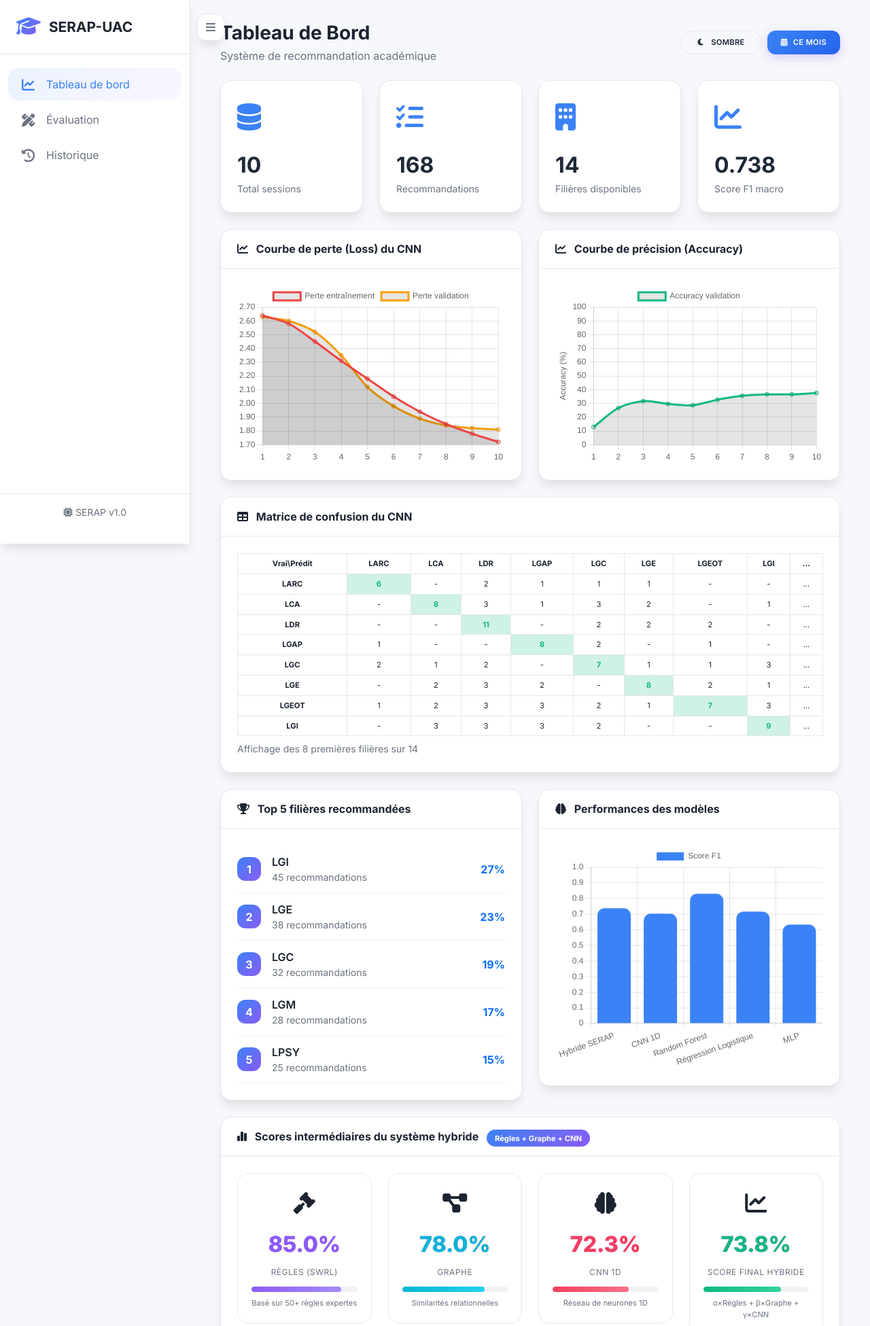
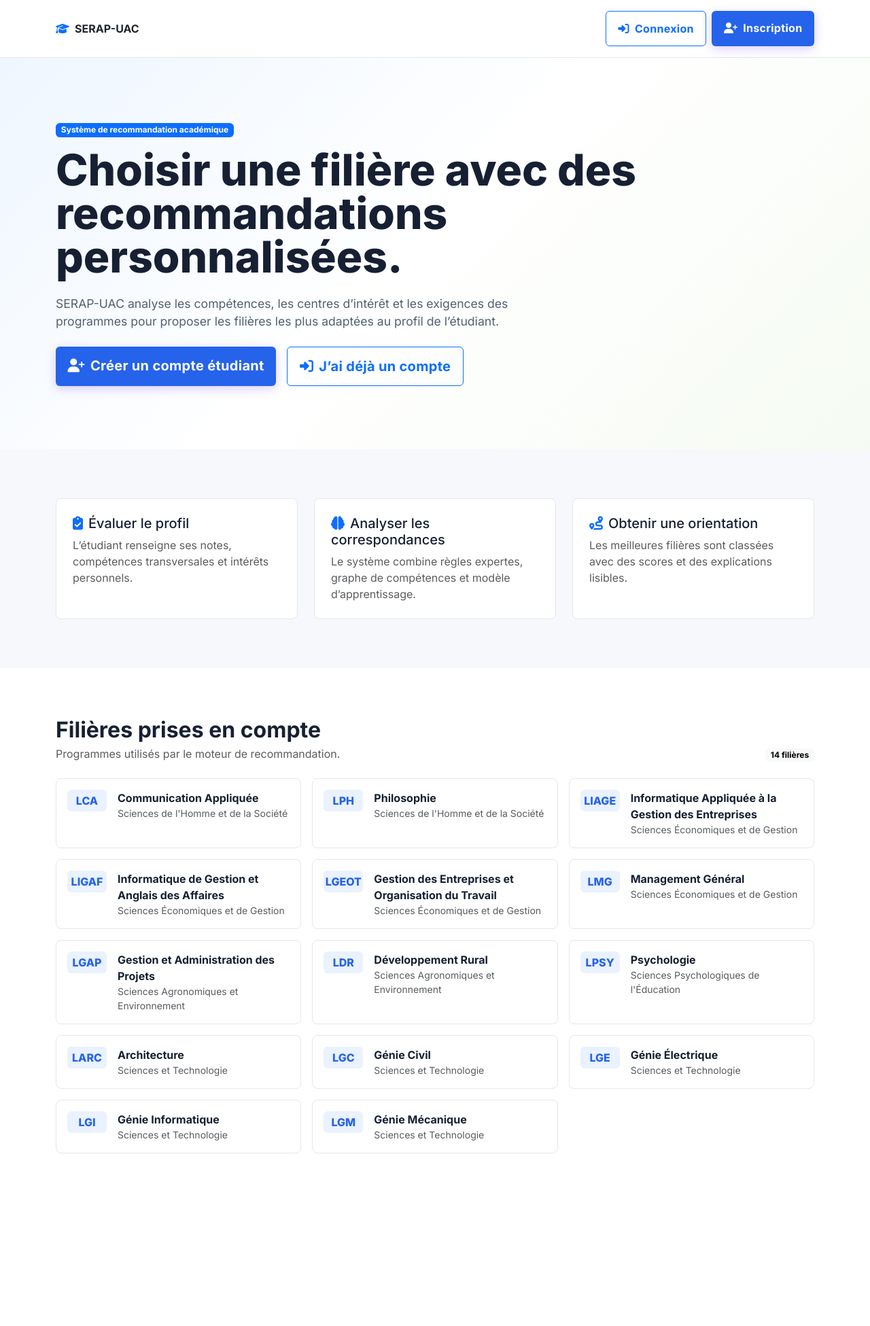
Before and after one commit to JoeloSYAYIPUMA/SYSTEME-DE-RECOMMANDATION-PERSONNALYSE-DES-FILIERES-MEMOIRE-JOELO, a FastAPI app: page / in a window 1280 px wide. Shown: the top 1951 px of the page at 68% size. After the commit the page ends 1697 px from the top, so only its background shows below. Run offline with FastAPI, Linux system fonts and the light colour scheme; data that the repository does not hold is empty.

Commit message:
Add landing page and role-based access

```diff
--- a/application/main.py
+++ b/application/main.py
@@ -1,16 +1,27 @@
 from __future__ import annotations  # Active les annotations différées.
 
+import csv
 import json
 from datetime import datetime, timedelta
 from pathlib import Path  # Importe Path pour les chemins.
 from typing import Dict, Optional  # Importe les types utiles.
 
-from fastapi import FastAPI, Form, Request  # Importe les outils FastAPI nécessaires.
-from fastapi.responses import HTMLResponse, JSONResponse  # Importe les types de réponses HTTP.
+from fastapi import FastAPI, Form, HTTPException, Request  # Importe les outils FastAPI nécessaires.
+from fastapi.responses import HTMLResponse, JSONResponse, RedirectResponse, Response  # Importe les types de réponses HTTP.
 from fastapi.staticfiles import StaticFiles  # Importe le montage des fichiers statiques.
 from fastapi.templating import Jinja2Templates  # Importe le moteur de templates Jinja2.
 
-from application.db import enregistrer_recommandation, init_db, lister_items, lister_sessions  # Importe la persistance SQLite.
+from application.db import (
+    authentifier,
+    creer_session,
+    creer_utilisateur,
+    enregistrer_recommandation,
+    init_db,
+    lister_items,
+    lister_sessions,
+    supprimer_session,
+    utilisateur_par_token,
+)  # Importe la persistance SQLite.
 from application.moteur import COLONNES_COMPETENCES, MoteurSERAP  # Importe les constantes et le moteur métier.
 
 BASE_DIR = Path(__file__).resolve().parents[1]  # Définit le dossier racine du projet.
@@ -21,6 +32,7 @@ app = FastAPI(title="SERAP-UAC", version="1.0.0")  # Crée l’application FastA
 app.mount("/static", StaticFiles(directory=str(DOSSIER_STATIC)), name="static")  # Monte le dossier static.
 templates = Jinja2Templates(directory=str(DOSSIER_TEMPLATES))  # Initialise le moteur de templates.
 moteur = MoteurSERAP()  # Initialise le moteur de recommandation hybride.
+SESSION_COOKIE = "serap_session"
 
 
 @app.on_event("startup")  # Initialise les ressources au démarrage du serveur.
@@ -63,21 +75,119 @@ def convertir_valeur(valeur: Optional[str]) -> Optional[float]:
     return float(valeur)
 
 
+def utilisateur_connecte(request: Request) -> Optional[Dict[str, str]]:
+    return utilisateur_par_token(request.cookies.get(SESSION_COOKIE, ""))
+
+
+def rediriger_selon_role(user: Dict[str, str]) -> RedirectResponse:
+    if user.get("role") == "admin":
+        return RedirectResponse(url="/dashboard", status_code=303)
+    return RedirectResponse(url="/evaluation", status_code=303)
+
+
+def exiger_connexion(request: Request) -> Optional[RedirectResponse]:
+    if utilisateur_connecte(request):
+        return None
+    return RedirectResponse(url="/connexion", status_code=303)
+
+
+def exiger_admin(request: Request) -> Optional[RedirectResponse]:
+    user = utilisateur_connecte(request)
+    if not user:
+        return RedirectResponse(url="/connexion", status_code=303)
+    if user.get("role") != "admin":
+        return RedirectResponse(url="/evaluation", status_code=303)
+    return None
+
+
+def lister_filieres_accueil() -> list[Dict[str, str]]:
+    chemin = BASE_DIR / "donnees" / "exigences_filieres.csv"
+    filieres: Dict[str, Dict[str, str]] = {}
+    with open(chemin, "r", encoding="utf-8") as fichier:
+        for ligne in csv.DictReader(fichier):
+            code = str(ligne.get("code_filiere", "")).strip()
+            if code and code not in filieres:
+                filieres[code] = {
+                    "code": code,
+                    "filiere": str(ligne.get("filiere", "")).strip(),
+                    "domaine": str(ligne.get("domaine", "")).strip(),
+                }
+    return list(filieres.values())
+
+
 # ============================================
-# PAGE D'ACCUEIL = TABLEAU DE BORD
+# ACCUEIL ET AUTHENTIFICATION
 # ============================================
 
 @app.get("/", response_class=HTMLResponse)
-def page_dashboard(request: Request) -> HTMLResponse:
-    """Page d'accueil - Tableau de bord."""
-    return templates.TemplateResponse(request, "dashboard.html", {"request": request})
+def page_accueil(request: Request) -> Response:
+    user = utilisateur_connecte(request)
+    if user:
+        return rediriger_selon_role(user)
+    return templates.TemplateResponse(request, "accueil.html", {"request": request, "filieres": lister_filieres_accueil()})
+
+
+@app.get("/connexion", response_class=HTMLResponse)
+def page_connexion(request: Request) -> Response:
+    user = utilisateur_connecte(request)
+    if user:
+        return rediriger_selon_role(user)
+    return templates.TemplateResponse(request, "connexion.html", {"request": request, "erreur": ""})
+
+
+@app.post("/connexion", response_class=HTMLResponse)
+def connecter(request: Request, email: str = Form(...), mot_de_passe: str = Form(...)) -> Response:
+    user = authentifier(email, mot_de_passe)
+    if not user:
+        return templates.TemplateResponse(request, "connexion.html", {"request": request, "erreur": "Email ou mot de passe incorrect."})
+    token = creer_session(int(user["id"]))
+    response = rediriger_selon_role(user)
+    response.set_cookie(SESSION_COOKIE, token, httponly=True, samesite="lax", max_age=60 * 60 * 24 * 7)
+    return response
+
+
+@app.get("/inscription", response_class=HTMLResponse)
+def page_inscription(request: Request) -> Response:
+    user = utilisateur_connecte(request)
+    if user:
+        return rediriger_selon_role(user)
+    return templates.TemplateResponse(request, "inscription.html", {"request": request, "erreur": ""})
+
+
+@app.post("/inscription", response_class=HTMLResponse)
+def inscrire(request: Request, nom: str = Form(...), email: str = Form(...), mot_de_passe: str = Form(...)) -> Response:
+    if len(mot_de_passe) < 6:
+        return templates.TemplateResponse(request, "inscription.html", {"request": request, "erreur": "Le mot de passe doit contenir au moins 6 caracteres."})
+    ok, message = creer_utilisateur(nom, email, mot_de_passe, role="etudiant")
+    if not ok:
+        return templates.TemplateResponse(request, "inscription.html", {"request": request, "erreur": message})
+    user = authentifier(email, mot_de_passe)
+    if not user:
+        return RedirectResponse(url="/connexion", status_code=303)
+    token = creer_session(int(user["id"]))
+    response = RedirectResponse(url="/evaluation", status_code=303)
+    response.set_cookie(SESSION_COOKIE, token, httponly=True, samesite="lax", max_age=60 * 60 * 24 * 7)
+    return response
+
+
+@app.get("/deconnexion")
+def deconnecter(request: Request) -> RedirectResponse:
+    supprimer_session(request.cookies.get(SESSION_COOKIE, ""))
+    response = RedirectResponse(url="/", status_code=303)
+    response.delete_cookie(SESSION_COOKIE)
+    return response
 
 
 @app.get("/evaluation", response_class=HTMLResponse)
-def page_evaluation(request: Request) -> HTMLResponse:
+def page_evaluation(request: Request) -> Response:
     """Formulaire d'évaluation des compétences."""
+    redirection = exiger_connexion(request)
+    if redirection:
+        return redirection
+    user = utilisateur_connecte(request)
     contexte = {
         "request": request,
+        "user": user,
         "groupes": GROUPES,
         "libelles": LIBELLES,
         "resume_systeme": moteur.recommander({}, top_k=1)["resume_systeme"],
@@ -86,11 +196,15 @@ def page_evaluation(request: Request) -> HTMLResponse:
 
 
 @app.get("/historique", response_class=HTMLResponse)
-def page_historique(request: Request) -> HTMLResponse:
+def page_historique(request: Request) -> Response:
+    redirection = exiger_admin(request)
+    if redirection:
+        return redirection
     sessions = lister_sessions(limit=50)
     items_par_session = {s["id"]: lister_items(s["id"]) for s in sessions}
     contexte = {
         "request": request,
+        "user": utilisateur_connecte(request),
         "sessions": sessions,
         "items_par_session": items_par_session,
         "libelles": LIBELLES,
@@ -99,8 +213,11 @@ def page_historique(request: Request) -> HTMLResponse:
 
 
 @app.get("/dashboard", response_class=HTMLResponse)
-def page_dashboard_old(request: Request) -> HTMLResponse:
-    return templates.TemplateResponse(request, "dashboard.html", {"request": request})
+def page_dashboard(request: Request) -> Response:
+    redirection = exiger_admin(request)
+    if redirection:
+        return redirection
+    return templates.TemplateResponse(request, "dashboard.html", {"request": request, "user": utilisateur_connecte(request)})
 
 
 # ============================================
@@ -108,8 +225,11 @@ def page_dashboard_old(request: Request) -> HTMLResponse:
 # ============================================
 
 @app.get("/api/dashboard-stats", response_class=JSONResponse)
-def dashboard_stats() -> JSONResponse:
+def dashboard_stats(request: Request) -> JSONResponse:
     """Retourne les statistiques pour le tableau de bord avec données de démonstration."""
+    user = utilisateur_connecte(request)
+    if not user or user.get("role") != "admin":
+        raise HTTPException(status_code=403, detail="Acces reserve a l'administration.")
 
     # ============================================
     # DONNÉES DE DÉMONSTRATION (pour que le dashboard s'affiche)
@@ -372,7 +492,10 @@ def recommander_html(
     interet_affaires: Optional[str] = Form(None),
     interet_environnement: Optional[str] = Form(None),
     interet_technologie: Optional[str] = Form(None),
-) -> HTMLResponse:
+) -> Response:
+    redirection = exiger_connexion(request)
+    if redirection:
+        return redirection
     brut = locals().copy()
     profil: Dict[str, Optional[float]] = {}
     for champ in COLONNES_COMPETENCES:
@@ -382,6 +505,7 @@ def recommander_html(
     enregistrer_recommandation(profil, resultat, top_k=top_k)
     contexte = {
         "request": request,
+        "user": utilisateur_connecte(request),
         "profil": profil,
         "resultat": resultat,
         "libelles": LIBELLES,
@@ -391,6 +515,8 @@ def recommander_html(
 
 @app.post("/api/recommander", response_class=JSONResponse)
 async def recommander_api(request: Request) -> JSONResponse:
+    if not utilisateur_connecte(request):
+        raise HTTPException(status_code=401, detail="Connexion requise.")
     data = await request.json()
     profil = {champ: (None if data.get(champ) in (None, "") else float(data.get(champ))) for champ in COLONNES_COMPETENCES}
     top_k = int(data.get("top_k", 3))
--- /dev/null
+++ b/application/templates/accueil.html
@@ -0,0 +1,87 @@
+<!DOCTYPE html>
+<html lang="fr">
+<head>
+    <meta charset="UTF-8">
+    <meta name="viewport" content="width=device-width, initial-scale=1.0">
+    <title>SERAP-UAC | Accueil</title>
+    <link href="https://cdn.jsdelivr.net/npm/bootstrap@5.3.3/dist/css/bootstrap.min.css" rel="stylesheet">
+    <link rel="stylesheet" href="https://cdnjs.cloudflare.com/ajax/libs/font-awesome/6.4.0/css/all.min.css">
+    <link href="https://fonts.googleapis.com/css2?family=Inter:opsz,wght@14..32,400;500;600;700;800&display=swap" rel="stylesheet">
+    <link rel="stylesheet" href="/static/style.css">
+    <style>
+        body { font-family: 'Inter', sans-serif; background: #f6f8fb; color: #172033; }
+        .topbar { background: #ffffff; border-bottom: 1px solid #e5e7eb; }
+        .hero { min-height: 72vh; display: flex; align-items: center; background: linear-gradient(135deg, #eef6ff, #ffffff 48%, #f5fbf2); }
+        .hero h1 { font-size: clamp(2.3rem, 5vw, 4.8rem); font-weight: 800; line-height: 1; letter-spacing: 0; }
+        .hero p { font-size: 1.1rem; color: #526071; max-width: 760px; }
+        .section { padding: 4.5rem 0; }
+        .info-card { background: #fff; border: 1px solid #e5e7eb; border-radius: 8px; padding: 1.5rem; height: 100%; }
+        .filiere-card { background: #fff; border: 1px solid #e5e7eb; border-radius: 8px; padding: 1rem; height: 100%; }
+        .code { display: inline-flex; align-items: center; justify-content: center; min-width: 58px; height: 32px; border-radius: 6px; background: #eaf2ff; color: #2563eb; font-weight: 800; }
+        .btn-primary { background: #2563eb; border-color: #2563eb; }
+        .btn { border-radius: 6px; font-weight: 700; padding: .8rem 1.1rem; }
+    </style>
+</head>
+<body>
+    <nav class="topbar py-3">
+        <div class="container d-flex justify-content-between align-items-center">
+            <a class="navbar-brand fw-bold text-decoration-none text-dark" href="/"><i class="fas fa-graduation-cap text-primary me-2"></i>SERAP-UAC</a>
+            <div class="d-flex gap-2">
+                <a href="/connexion" class="btn btn-outline-primary"><i class="fas fa-right-to-bracket me-2"></i>Connexion</a>
+                <a href="/inscription" class="btn btn-primary"><i class="fas fa-user-plus me-2"></i>Inscription</a>
+            </div>
+        </div>
+    </nav>
+
+    <header class="hero">
+        <div class="container">
+            <div class="col-lg-10">
+                <span class="badge text-bg-primary mb-3">Système de recommandation académique</span>
+                <h1>Choisir une filière avec des recommandations personnalisées.</h1>
+                <p class="mt-4">SERAP-UAC analyse les compétences, les centres d’intérêt et les exigences des programmes pour proposer les filières les plus adaptées au profil de l’étudiant.</p>
+                <div class="d-flex flex-wrap gap-3 mt-4">
+                    <a href="/inscription" class="btn btn-primary btn-lg"><i class="fas fa-user-plus me-2"></i>Créer un compte étudiant</a>
+                    <a href="/connexion" class="btn btn-outline-primary btn-lg"><i class="fas fa-right-to-bracket me-2"></i>J’ai déjà un compte</a>
+                </div>
+            </div>
+        </div>
+    </header>
+
+    <section class="section">
+        <div class="container">
+            <div class="row g-4">
+                <div class="col-md-4"><div class="info-card"><h5><i class="fas fa-clipboard-check text-primary me-2"></i>Évaluer le profil</h5><p class="text-muted mb-0">L’étudiant renseigne ses notes, compétences transversales et intérêts personnels.</p></div></div>
+                <div class="col-md-4"><div class="info-card"><h5><i class="fas fa-brain text-primary me-2"></i>Analyser les correspondances</h5><p class="text-muted mb-0">Le système combine règles expertes, graphe de compétences et modèle d’apprentissage.</p></div></div>
+                <div class="col-md-4"><div class="info-card"><h5><i class="fas fa-route text-primary me-2"></i>Obtenir une orientation</h5><p class="text-muted mb-0">Les meilleures filières sont classées avec des scores et des explications lisibles.</p></div></div>
+            </div>
+        </div>
+    </section>
+
+    <section class="section bg-white">
+        <div class="container">
+            <div class="d-flex justify-content-between align-items-end mb-4">
+                <div>
+                    <h2 class="fw-bold mb-1">Filières prises en compte</h2>
+                    <p class="text-muted mb-0">Programmes utilisés par le moteur de recommandation.</p>
+                </div>
+                <span class="badge text-bg-light">{{ filieres|length }} filières</span>
+            </div>
+            <div class="row g-3">
+                {% for filiere in filieres %}
+                <div class="col-md-6 col-xl-4">
+                    <div class="filiere-card">
+                        <div class="d-flex gap-3">
+                            <span class="code">{{ filiere.code }}</span>
+                            <div>
+                                <div class="fw-bold">{{ filiere.filiere }}</div>
+                                <div class="small text-muted">{{ filiere.domaine }}</div>
+                            </div>
+                        </div>
+                    </div>
+                </div>
+                {% endfor %}
+            </div>
+        </div>
+    </section>
+</body>
+</html>
--- a/application/templates/dashboard.html
+++ b/application/templates/dashboard.html
@@ -380,9 +380,10 @@
             <span>SERAP-UAC</span>
         </div>
         <nav class="sidebar-nav">
-            <a href="/" class="sidebar-link active"><i class="fas fa-chart-line"></i><span>Tableau de bord</span></a>
+            <a href="/dashboard" class="sidebar-link active"><i class="fas fa-chart-line"></i><span>Tableau de bord</span></a>
             <a href="/evaluation" class="sidebar-link"><i class="fas fa-pen-ruler"></i><span>Évaluation</span></a>
             <a href="/historique" class="sidebar-link"><i class="fas fa-clock-rotate-left"></i><span>Historique</span></a>
+            <a href="/deconnexion" class="sidebar-link"><i class="fas fa-right-from-bracket"></i><span>Déconnexion</span></a>
         </nav>
         <div class="sidebar-footer">
             <div class="small text-muted text-center"><i class="fas fa-microchip me-1"></i>SERAP v1.0</div>
--- a/application/templates/historique.html
+++ b/application/templates/historique.html
@@ -225,9 +225,10 @@
             <span>SERAP-UAC</span>
         </div>
         <nav class="sidebar-nav">
-            <a href="/" class="sidebar-link"><i class="fas fa-chart-line"></i><span>Tableau de bord</span></a>
+            <a href="/dashboard" class="sidebar-link"><i class="fas fa-chart-line"></i><span>Tableau de bord</span></a>
             <a href="/evaluation" class="sidebar-link"><i class="fas fa-pen-ruler"></i><span>Évaluation</span></a>
             <a href="/historique" class="sidebar-link active"><i class="fas fa-clock-rotate-left"></i><span>Historique</span></a>
+            <a href="/deconnexion" class="sidebar-link"><i class="fas fa-right-from-bracket"></i><span>Déconnexion</span></a>
         </nav>
         <div class="sidebar-footer">
             <div class="small text-muted text-center"><i class="fas fa-microchip me-1"></i>SERAP v1.0</div>
```
Also changed, not shown: application/db.py (+99 -0 lines), application/templates/connexion.html (added, +31 -0 lines), application/templates/index.html (+6 -1 lines), application/templates/inscription.html (added, +31 -0 lines), application/templates/resultat.html (+6 -1 lines).
